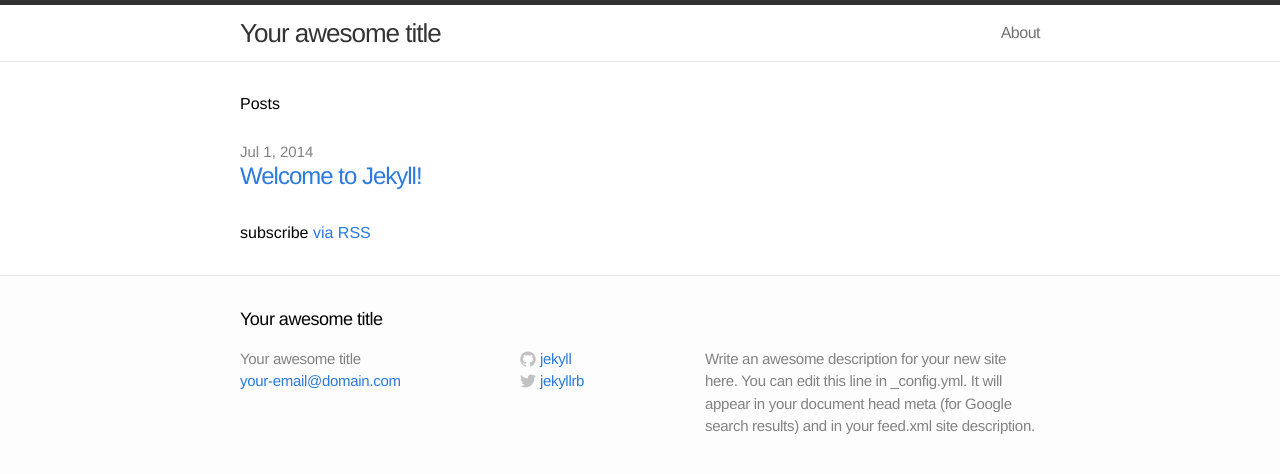
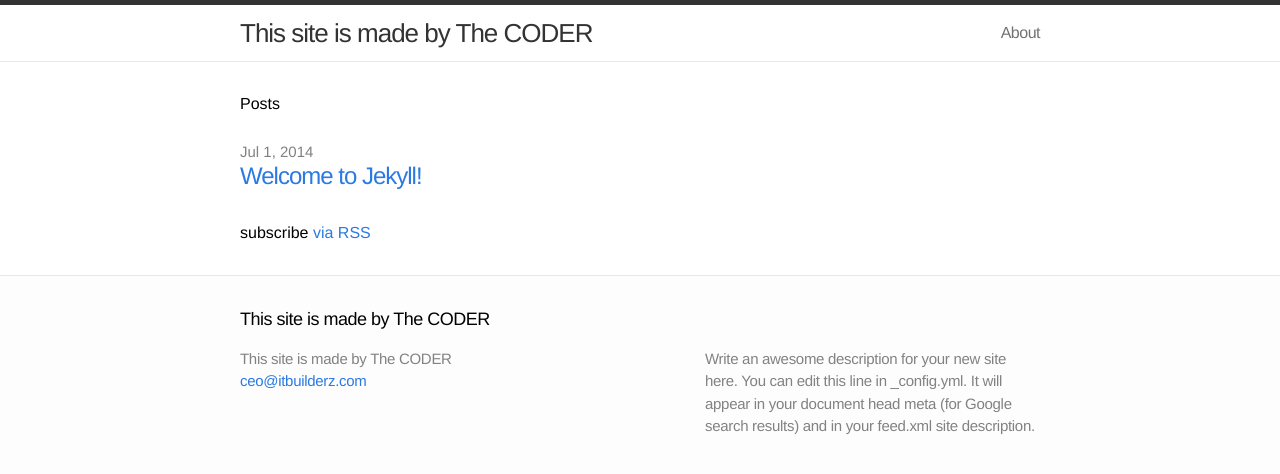
Before and after one commit to ralphguzz/shutter, a Jekyll site: the page built from index.html, in a window 1280 px wide. Shown: the top 474 px of the page. Built offline with Jekyll 4.4.1, drawn with Linux system fonts in a browser that asks for light colours.

Commit message:
Update _config.yml

```diff
--- a/_config.yml
+++ b/_config.yml
@@ -1,11 +1,9 @@
 # Site settings
-title: Your awesome title
-email: your-email@domain.com
+title: This site is made by The CODER
+email: ceo@itbuilderz.com
 description: "Write an awesome description for your new site here. You can edit this line in _config.yml. It will appear in your document head meta (for Google search results) and in your feed.xml site description."
 baseurl: ""
 url: "http://yourdomain.com"
-twitter_username: jekyllrb
-github_username:  jekyll
 
 # Build settings
 markdown: kramdown
```
